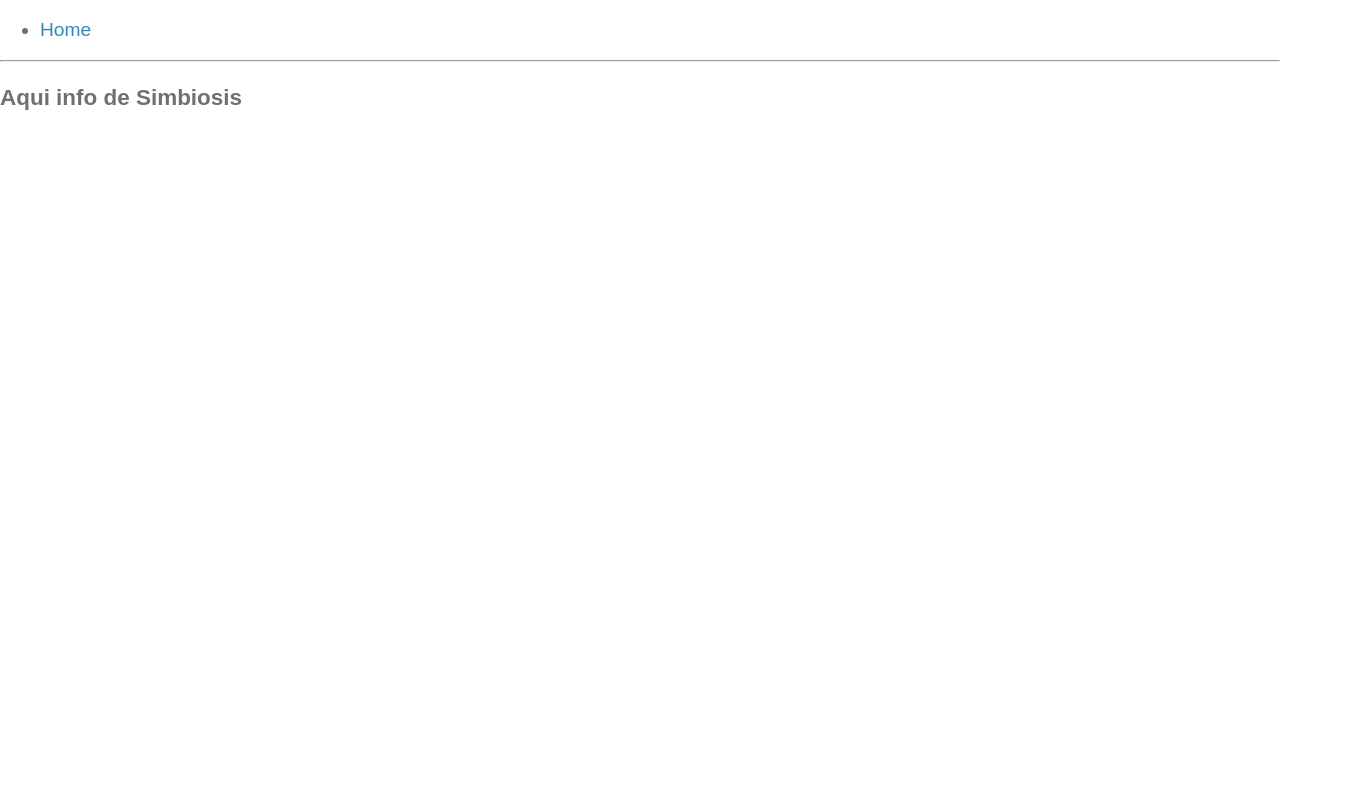
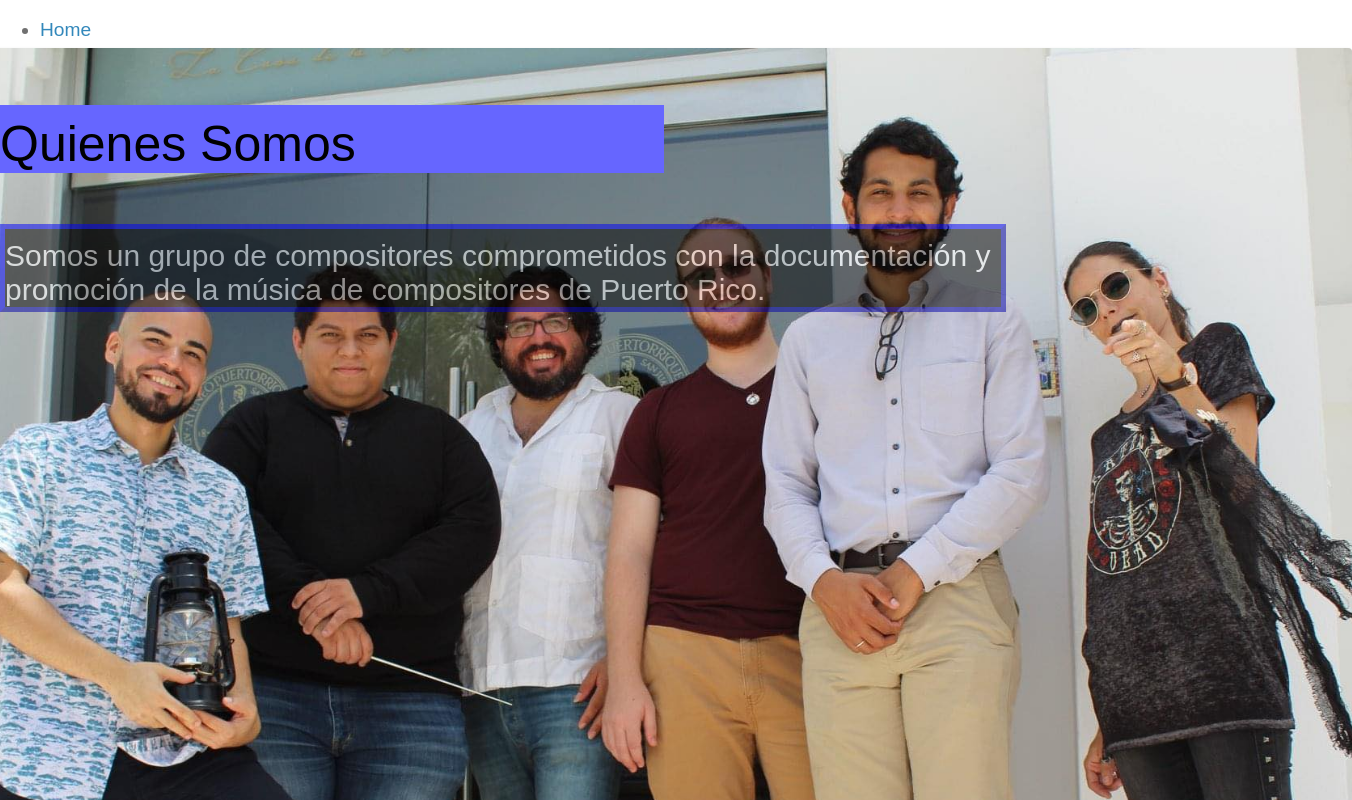
Before and after one commit to rfgr87/DecolonialTest, a React (Create React App) app: page /quienessomos in a window 1280 px wide. Shown: the top 800 px of the page, 1352 px wide, since content can reach past the window. Built offline with nearby package versions, Linux system fonts and the light colour scheme.

Commit message:
modifying some stuff

```diff
--- a/src/components/Composer1.js
+++ b/src/components/Composer1.js
@@ -4,6 +4,7 @@ import { makeStyles } from '@material-ui/core/styles';
 import Paper from '@material-ui/core/Paper';
 import image3 from './foto-simbiosis3.jpg';
 import Typography from '@material-ui/core/Typography';
+
 
 
 
@@ -32,43 +33,62 @@ const useStyles = makeStyles((theme) => ({
     position: 'absolute',
     justifyContent: 'center',
     alignItems: 'center',
-    paddingLeft: '30%'
+    paddingLeft: '30%',
   },
 }));
 
-
-function Composer2(props) {
+function Composer1(props) {
 
   const classes = useStyles();
   const { post } = props;
 
     return (
-      <Paper className={classes.mainFeaturedPost} style={{ backgroundImage: `url(${image3})` }}>
+    <Paper className={classes.mainFeaturedPost}
+    style={{
+      backgroundImage: `url(${image3})`,
+      height: 1000,
+      backgroundSize: 'cover',
+      backgroundPosition: 'center',
+      width: `calc(100vw + 48px)`,
+      margin: -24,
+      padding: 24}}>
+    <div>
+     <h1 style={{
+      color:"black",
+      fontFamily: "'Raleway', sans-serif",
+      fontSize: "50px",
+      fontWeight: "100",
+      fontStyle: "normal",
+      paddingTop: "10px",
+      backgroundColor: "#6666FF",
+      width: "50%",
+      textWidth: "1px"
+       }}>Pedro Franco Fraticelli</h1>
 
-  <div>
-        <h2>
-          Pedro Franco Fraticelli
-        </h2>
-        <Typography variant="h5" color="inherit" paragraph>
-              {"Yo soy Pedro Franco Fraticelli y soy un compositores bien chévere!"}<br></br>
-              {"Soy un negrito sabrosón y me gusta el reggaetón."}<br></br>
-              {"Me gusta la sandunga y la macumba y los lechones no"}<br></br>
-              {"los aso porque a veces son bien chéveres también." }
-            </Typography>
-            <Link to='/compositores'>  Compositores  </Link>
-      </div>
-      </Paper>
+      <h5 style={{
+      color:"white",
+      fontFamily: "'Raleway', sans-serif",
+      fontSize: "30px",
+      fontWeight: "100",
+      fontStyle: "normal",
+      margin: 0,
+      paddingTop: "0px",
+      backgroundColor: "black",
+      width: "85%",
+      textWidth: "10px",
+      opacity: "0.7",
+      justifyText: "left",
+      opacity: "0.7"
+       }}> {"Yo soy Pedro Franco Fraticelli. Compositor de música contemporánea Bricua"}<br></br>
+       {"oaisurhfvjasrvjaosinvrjoirsnvojraisnvjkonisojrvoiknsjoiknjo"}<br></br>
+       {"aokjviraivnjoinrsjjsnivjrasijvorjjdinjrodianjvajoinj"}<br></br>
+       {"ajsoinrvjajrtinarjdtijrinjrnadgavjvrainvdgaojronv" }<br></br>
+       {"okajisrjvjainbrsvinbjvbrjjgjrnasjrsnjjsoainjgdjvrnsgdjns"}</h5><br></br>
+      <Link to='/compositores'>  Compositores  </Link>
 
+    </div>
+    </Paper>
     )
   }
 
-export default Composer2
-
-/* <div>
-        <h2>
-          Composer2
-        </h2><br></br>
-        <h3>This is information about composer2</h3><br></br>
-        <h3>Th    is is the spot for images of scores of the composer</h3><br></br>
-        <h3>This is the spot for bandcamp links, audio, soundcloud links etc.</h3><br></br>
-      </div> */
+  export default Composer1
--- a/src/components/Composers.js
+++ b/src/components/Composers.js
@@ -49,24 +49,36 @@ function Composers(props) {
 
   return (
 
-    <Paper className={classes.mainFeaturedPost} style={{ backgroundImage: `url(${image2})` }}>
-      {/* Increase the priority of the hero background image */}
-      {<img style={{ display: 'none' }} src={image2} alt={"Composers"} />}
-      <div className={classes.overlay}/>
-      <Grid container>
-        <Grid item md={6}>
-          <div className={classes.mainFeaturedPostContent}>
-            <Typography component="h1" variant="h3" color="inherit" gutterBottom>
-              {"Compositores"}
-            </Typography>
-            <Typography variant="h5" color="inherit" paragraph>
-              {"Información de los compositores"}
-            </Typography>
+    <Paper className={classes.mainFeaturedPost}
+    style={{
+      backgroundImage: `url(${image2})`,
+      height: "1000px",
+      backgroundSize: 'cover',
+      backgroundPosition: 'center',
+      width: "100%",
+      margin: "0px",
+      padding: "30px"}}>
+         <div>
+
+     <h1 style={{
+      color:"white",
+      fontFamily: "'Raleway', sans-serif",
+      fontSize: "50px",
+      fontWeight: "100",
+      fontStyle: "normal",
+      paddingTop: "10px",
+      backgroundColor: "#6666FF",
+      width: "85%",
+      textWidth: "1px",
+      opacity: "0.7",
+      justifyText: "left",
+      opacity: "0.7"
+       }}>Compsitores</h1>
+
             <Link to='/composer1'> Pedro Franco Fraticelli</Link><br></br>
             <Link to='/composer2'> Elimar Alicia Chardón</Link>
           </div>
-        </Grid>
-      </Grid>
+
     </Paper>
 
 
--- a/src/components/Header.js
+++ b/src/components/Header.js
@@ -20,6 +20,8 @@ import { Switch} from 'react-router-dom';
 import HeaderToolbar from '../components/HeaderToolbar';
 import MainFeaturedPost from './MainFeaturedPost';
 import image1 from './foto-simbiosis1.jpg';
+import image5 from './foto-simbiosis5.jpg';
+
 
 const mainFeaturedPost = {
   title: 'Colectivo Simbiosis',
--- a/src/components/Home.js
+++ b/src/components/Home.js
@@ -15,18 +15,58 @@ import post1 from './blog-post.1.md';
 import post2 from './blog-post.2.md';
 import post3 from './blog-post.3.md';
 import image1 from './foto-simbiosis1.jpg';
+import image5 from './foto-simbiosis5.jpg';
+import Paper from '@material-ui/core/Paper';
+import Typography from '@material-ui/core/Typography';
+import Link from '@material-ui/core/Link';
+import Logo from '../components/Logo';
+
+
 
 
 const useStyles = makeStyles((theme) => ({
   mainGrid: {
     marginTop: theme.spacing(3),
   },
+  mainFeaturedPost: {
+    position: 'relative',
+    backgroundColor: theme.palette.grey[100],
+    color: theme.palette.common.white,
+    marginBottom: theme.spacing(10),
+    backgroundImage: image1,
+    backgroundSize: 'cover',
+    backgroundRepeat: 'no-repeat',
+    backgroundPosition: 'center',
+    height: 700
+
+  },
+  overlay: {
+    position: 'absolute',
+    top: 0,
+    bottom: 0,
+    right: 0,
+    left: 0,
+    backgroundColor: 'rgba(0,0,0,.3)',
+  },
+  mainFeaturedPostContent: {
+    position: 'absolute',
+    justifyContent: 'center',
+    alignItems: 'center',
+    paddingLeft: '30%',
+  },
+  mainFeaturedPostContent2: {
+    position: 'absolute',
+    justifyContent: 'center',
+    alignItems: 'center',
+    paddingLeft: '30%',
+  },
 }));
 
-const mainFeaturedPost = {
-  title: 'Colectivo Simbiosis',
-  image: image1,
-  imgText: 'main image description',
+
+
+
+const mainFeaturedPost2 = {
+  image: image5,
 };
 
 const featuredPosts = [
@@ -82,9 +122,9 @@ export default function Home() {
     <React.Fragment>
       <CssBaseline />
       <Container maxWidth="lg">
-        <Header title="Colectivo Simbiosis" />
+      <Header title="Colectivo Simbiosis" />
+        <Logo post={mainFeaturedPost2} />
         <main>
-        <MainFeaturedPost post={mainFeaturedPost} />
         <Grid container spacing={5}>
             {featuredPosts.map((post) => (
               <FeaturedPost key={post.title} post={post} />
--- /dev/null
+++ b/src/components/Logo.js
@@ -0,0 +1,63 @@
+import React from 'react';
+import PropTypes from 'prop-types';
+import { makeStyles } from '@material-ui/core/styles';
+import Paper from '@material-ui/core/Paper';
+import Typography from '@material-ui/core/Typography';
+import Grid from '@material-ui/core/Grid';
+import Link from '@material-ui/core/Link';
+import image5 from './foto-simbiosis5.jpg';
+
+const useStyles = makeStyles((theme) => ({
+  mainFeaturedPost: {
+    position: 'relative',
+    backgroundColor: theme.palette.grey[100],
+    color: theme.palette.common.white,
+    marginBottom: theme.spacing(10),
+    backgroundImage: image5,
+    backgroundSize: 'cover',
+    backgroundRepeat: 'no-repeat',
+    backgroundPosition: 'center',
+    height: 700
+
+  },
+  overlay: {
+    position: 'absolute',
+    top: 0,
+    bottom: 0,
+    right: 0,
+    left: 0,
+    backgroundColor: 'rgba(0,0,0,.3)',
+  },
+  mainFeaturedPostContent: {
+    position: 'absolute',
+    justifyContent: 'center',
+    alignItems: 'center',
+    paddingLeft: '30%',
+  },
+}));
+
+function Logo(props) {
+    const classes = useStyles();
+    const { post } = props;
+
+    return (
+
+      <Paper className={classes.mainFeaturedPost2}
+      style={{
+        backgroundImage: `url(${image5})`,
+        height: 2000,
+        backgroundSize: 'center',
+        backgroundPosition: 'center',
+        backgroundRepeat: 'no-repeat',
+        margin: 0,
+        padding: 0,
+        position: 'relative'}}>
+      </Paper>
+    );
+  }
+
+export default Logo
+
+Logo.propTypes = {
+  post: PropTypes.object,
+};
--- a/src/components/MainFeaturedPost.js
+++ b/src/components/MainFeaturedPost.js
@@ -33,40 +33,59 @@ const useStyles = makeStyles((theme) => ({
     justifyContent: 'center',
     alignItems: 'center',
     paddingLeft: '30%',
-    // [theme.breakpoints.up('md')]: {
-    //   padding: theme.spacing(10),
-    //   paddingRight: 0,
-    // },
   },
 }));
 
-export default function MainFeaturedPost(props) {
+function MainFeaturedPost(props) {
+
   const classes = useStyles();
   const { post } = props;
 
-  return (
-    <Paper className={classes.mainFeaturedPost} style={{ backgroundImage: `url(${post.image})` }}>
-      {/* Increase the priority of the hero background image */}
-      {<img style={{ display: 'none' }} src={post.image} alt={post.imageText} />}
-      <div className={classes.overlay} />
-      <Grid container>
-        <Grid item md={6}>
-          <div className={classes.mainFeaturedPostContent}>
-            <Typography component="h1" variant="h3" color="inherit" gutterBottom>
-              {post.title}
-            </Typography>
-            <Typography variant="h5" color="inherit" paragraph>
-              {post.description}
-            </Typography>
-            <Link variant="subtitle1" href="#">
-              {post.linkText}
-            </Link>
-          </div>
-        </Grid>
-      </Grid>
+    return (
+    <Paper className={classes.mainFeaturedPost}
+    style={{
+      backgroundImage: `url(${image1})`,
+      height: 1000,
+      backgroundSize: 'cover',
+      backgroundPosition: 'center',
+      width: `calc(100vw + 48px)`,
+      margin: -24,
+      padding: 24}}>
+    <div>
+    <h1 style={{
+      color:"black",
+      fontFamily: "'Raleway', sans-serif",
+      fontSize: "50px",
+      fontWeight: "100",
+      fontStyle: "normal",
+      paddingTop: "10px",
+      backgroundColor: "#6666FF",
+      width: "50%",
+      textWidth: "1px"
+       }}>Quienes Somos</h1>
+       <h5 style={{
+      color:"white",
+      fontFamily: "'Raleway', sans-serif",
+      fontSize: "30px",
+      fontWeight: "100",
+      fontStyle: "normal",
+      paddingTop: "10px",
+      border: "blue",
+      borderWidth: "5px",
+      borderStyle: "outset",
+      positions: "relative",
+      backgroundColor: "#000000",
+      opacity: "0.5",
+      width: "75%"
+       }}>
+       {"Somos un grupo de compositores comprometidos con la documentación y"}<br></br>
+       {"promoción de la música de compositores de Puerto Rico."}</h5>
+    </div>
     </Paper>
-  );
-}
+    )
+  }
+
+export default MainFeaturedPost
 
 MainFeaturedPost.propTypes = {
   post: PropTypes.object,
--- a/src/components/QuienesSomos.js
+++ b/src/components/QuienesSomos.js
@@ -1,9 +1,21 @@
 import React from 'react'
+import MainFeaturedPost from './MainFeaturedPost';
+import image1 from './foto-simbiosis1.jpg';
+
+
+const mainFeaturedPost = {
+  title: 'Quienes Somos',
+  image: image1,
+  imgText: 'main image description',
+};
+
 
 const QuienesSomos = () => {
 
       return (
-        <h3> Aqui info de Simbiosis </h3>
+        <div>
+        <MainFeaturedPost post={mainFeaturedPost} />
+        </div>
       )
   }
 
```
Also changed, not shown: src/components/Composer2.js (+34 -13 lines), src/components/foto-simbiosis5.jpg (added), 1 other file (tests, documents, lock files or other folders).
